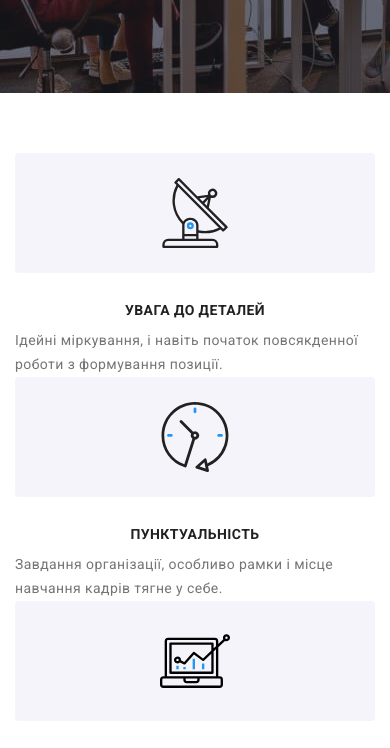
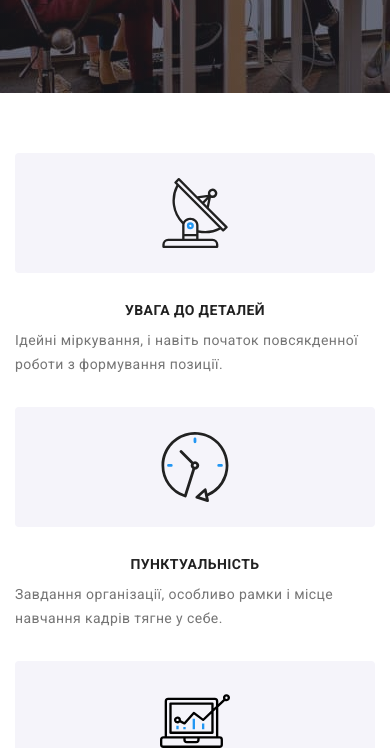
Before and after one commit to mashapopov/goit-markup-hw-08, a plain HTML site: page index.html in a window 390 px wide. Shown: the part 352-1100 px from the top of the page. Drawn offline with nearby package versions, Linux system fonts and the light colour scheme.

Commit message:
dorabotka

```diff
--- a/sass/layuots/_property.scss
+++ b/sass/layuots/_property.scss
@@ -8,18 +8,22 @@
 }
 .property__item{
 
+
+  @media screen and (max-width: 767px) {
+
+ &:not(:last-child) {
+  margin-bottom: 30px;}
+
+  }
+
   @media screen and (min-width: 768px) {
     width: calc((100% - 30px) / 2);
+
+
   }
   @media screen and (min-width: 1200px) {
     width: calc((100% - 90px) / 4);
   }
-
-    // @media screen and (max-width: 767px) {
-    //     &:not(:last-child) {
-    //       margin-bottom: 30px;
-    //     }
-    //   }
 
     //   @media screen and (min-width: 768px) {
     //     &:not(:nth-child(2n)) {
```
Also changed, not shown: css/main.css, css/main.min.css, 2 other files.
